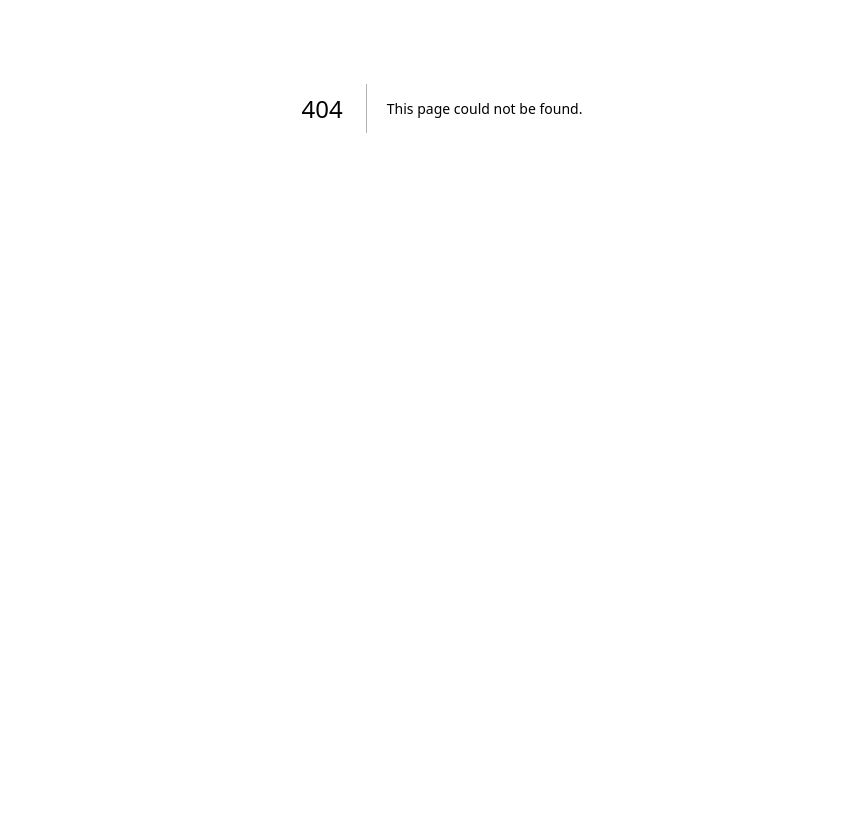
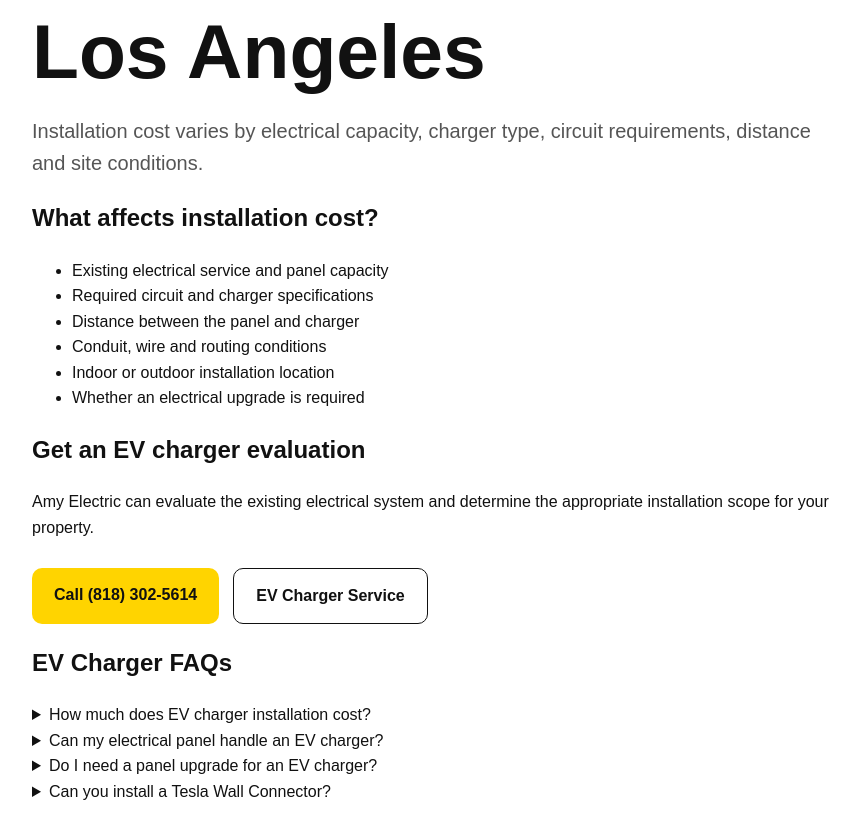
Before and after one commit to amiedri74/amyelectric, a Next.js app: page /ev-charger-cost-los-angeles in a window 1280 px wide. Before the commit this address had no page. Shown: the part 292-1130 px from the top of the page, without its empty margins (198-1058 px from the left). Before the commit the page ends 800 px from the top, so only its background shows below. Built offline with nearby package versions, Linux system fonts and the light colour scheme.

Commit message:
Add EV charger cost AEO landing page

```diff
--- /dev/null
+++ b/pages/ev-charger-cost-los-angeles.js
@@ -0,0 +1,52 @@
+import Head from 'next/head'
+import Link from 'next/link'
+
+const faqs = [
+  ['How much does EV charger installation cost?', 'The cost depends on the charger, electrical service capacity, circuit requirements, wire distance, routing, equipment and site conditions. A site evaluation is the best way to determine the actual installation scope.'],
+  ['Can my electrical panel handle an EV charger?', 'It depends on the existing service capacity, current loads and the proposed charger. An electrical load evaluation should be completed before installation.'],
+  ['Do I need a panel upgrade for an EV charger?', 'Not necessarily. Some properties have adequate capacity for the proposed charger, while others may require a circuit or service upgrade.'],
+  ['Can you install a Tesla Wall Connector?', 'Yes. Amy Electric provides Tesla Wall Connector installation and evaluates the electrical requirements and installation location.']
+]
+
+export default function EVChargerCost() {
+  return (
+    <>
+      <Head>
+        <title>EV Charger Installation Cost in Los Angeles | Amy Electric</title>
+        <meta name="description" content="Learn what affects EV charger installation cost in Los Angeles, including panel capacity, circuit size, wire distance, charger type and installation conditions." />
+        <link rel="canonical" href="https://www.amyelectric.com/ev-charger-cost-los-angeles" />
+      </Head>
+      <main className="page">
+        <div className="container narrow">
+          <p className="eyebrow">EVITP #4051604 • Amy Electric</p>
+          <h1>EV Charger Installation Cost in Los Angeles</h1>
+          <p className="lead">Installation cost varies by electrical capacity, charger type, circuit requirements, distance and site conditions.</p>
+          <h2>What affects installation cost?</h2>
+          <ul>
+            <li>Existing electrical service and panel capacity</li>
+            <li>Required circuit and charger specifications</li>
+            <li>Distance between the panel and charger</li>
+            <li>Conduit, wire and routing conditions</li>
+            <li>Indoor or outdoor installation location</li>
+            <li>Whether an electrical upgrade is required</li>
+          </ul>
+          <h2>Get an EV charger evaluation</h2>
+          <p>Amy Electric can evaluate the existing electrical system and determine the appropriate installation scope for your property.</p>
+          <div className="actions">
+            <a className="button primary" href="tel:18183025614">Call (818) 302-5614</a>
+            <Link className="button secondary" href="/services/ev-charger-installation">EV Charger Service</Link>
+          </div>
+          <section className="faq">
+            <h2>EV Charger FAQs</h2>
+            {faqs.map(([question, answer]) => (
+              <details key={question}>
+                <summary>{question}</summary>
+                <p>{answer}</p>
+              </details>
+            ))}
+          </section>
+        </div>
+      </main>
+    </>
+  )
+}
```
